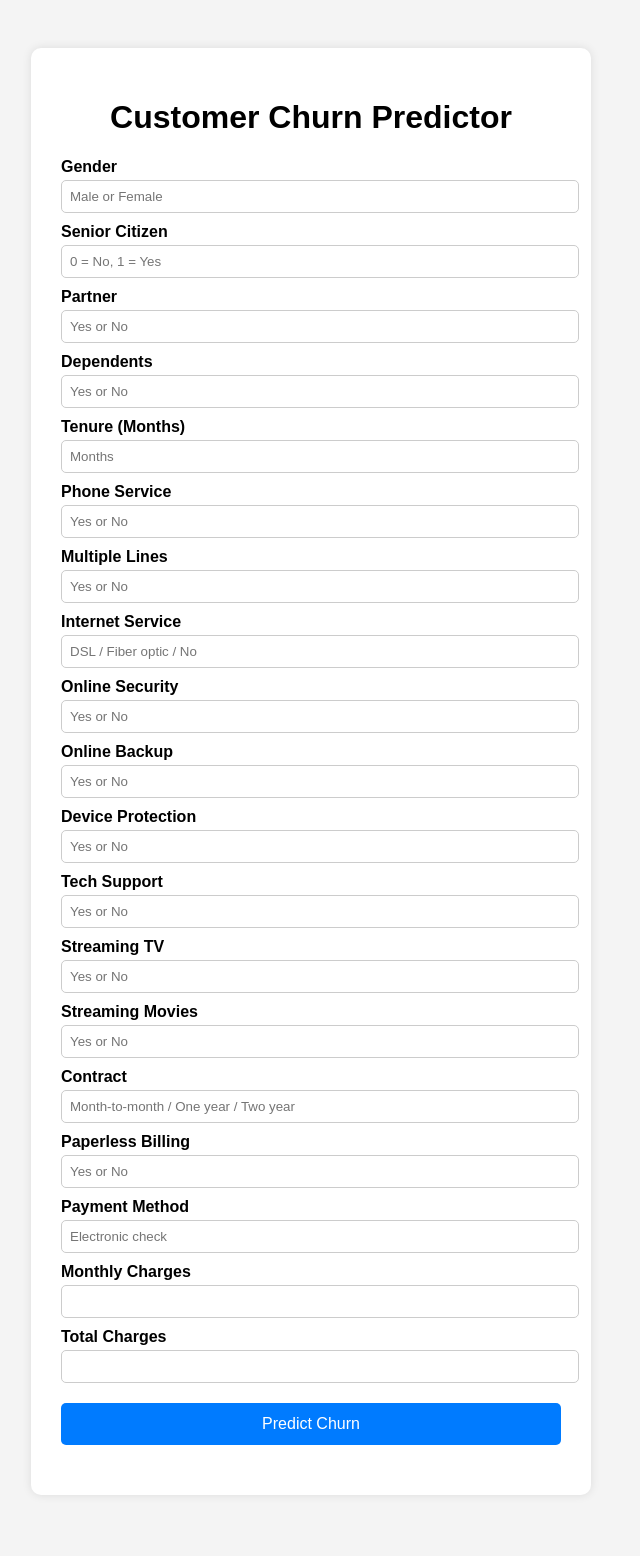
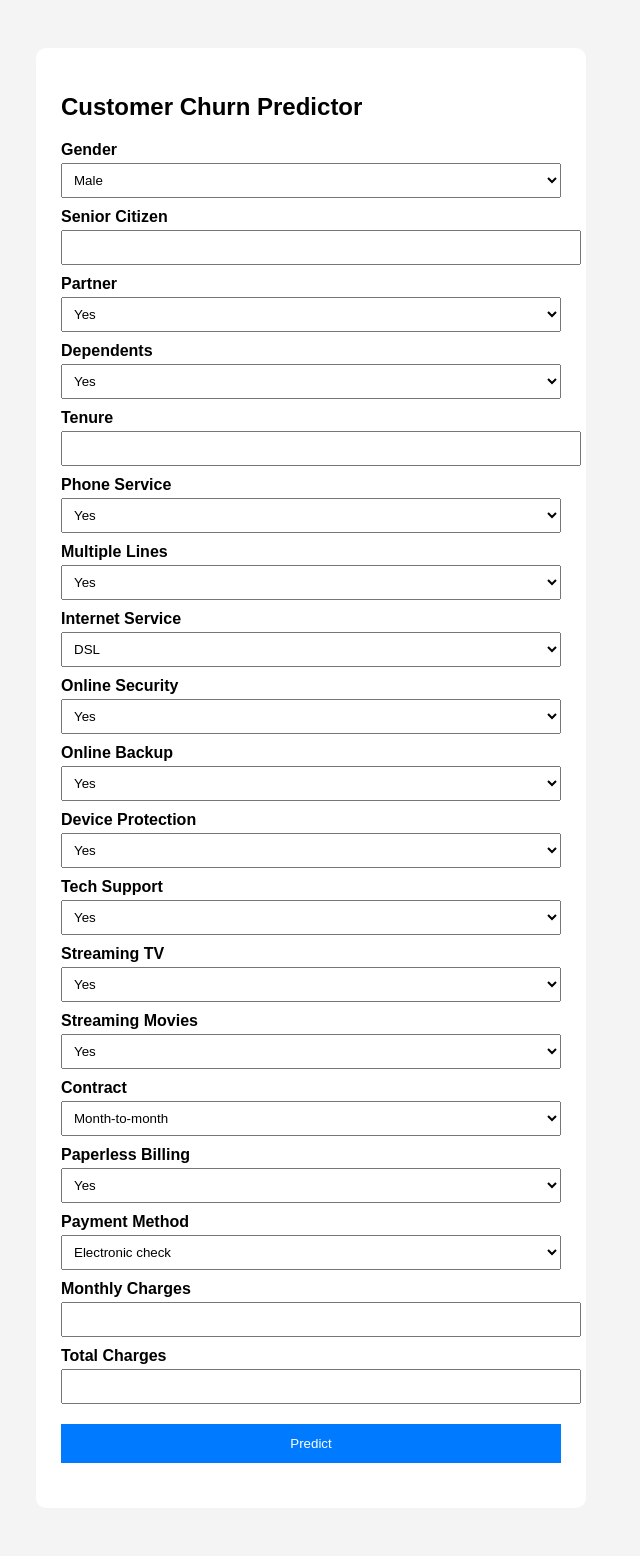
Before and after one commit to suryansh-369/customer-churn-predictor, a FastAPI app: page / in a window 1280 px wide. Shown: the whole page, without its empty margins (329-969 px from the left). Before the commit the page ends 1445 px from the top, so only its background shows below. Run offline with FastAPI, Linux system fonts and the light colour scheme; parts of the project's set-up code (start-up, migrations or seed data) failed here and were passed over.

Commit message:
Final UI fix

```diff
--- a/templates/index.html
+++ b/templates/index.html
@@ -5,8 +5,8 @@
 
     <style>
         body {
-            font-family: Arial, sans-serif;
-            background-color: #f4f4f4;
+            font-family: Arial;
+            background: #f4f4f4;
             padding: 40px;
         }
 
@@ -14,62 +14,35 @@
             width: 500px;
             margin: auto;
             background: white;
-            padding: 30px;
+            padding: 25px;
             border-radius: 10px;
-            box-shadow: 0px 0px 10px rgba(0,0,0,0.1);
-        }
-
-        h1 {
-            text-align: center;
         }
 
         label {
             font-weight: bold;
+            margin-top: 10px;
             display: block;
-            margin-top: 10px;
         }
 
-        input {
+        select, input {
             width: 100%;
             padding: 8px;
             margin-top: 4px;
-            border-radius: 5px;
-            border: 1px solid #ccc;
         }
 
         button {
+            margin-top: 20px;
+            padding: 12px;
             width: 100%;
-            padding: 12px;
-            margin-top: 20px;
-            background-color: #007bff;
+            background: #007bff;
             color: white;
             border: none;
-            border-radius: 5px;
-            cursor: pointer;
-            font-size: 16px;
-        }
-
-        button:hover {
-            background-color: #0056b3;
         }
 
         #result {
             margin-top: 20px;
-            font-size: 20px;
             font-weight: bold;
             text-align: center;
-        }
-
-        .loading {
-            color: orange;
-        }
-
-        .success {
-            color: green;
-        }
-
-        .error {
-            color: red;
         }
     </style>
 </head>
@@ -78,60 +51,116 @@
 
 <div class="container">
 
-    <h1>Customer Churn Predictor</h1>
+<h2>Customer Churn Predictor</h2>
 
 <form id="predictForm">
 
 <label>Gender</label>
-        <input type="text" id="gender" placeholder="Male or Female">
+<select id="gender">
+<option value="Male">Male</option>
+<option value="Female">Female</option>
+</select>
 
 <label>Senior Citizen</label>
-        <input type="number" id="SeniorCitizen" placeholder="0 = No, 1 = Yes">
+<input type="number" id="SeniorCitizen">
 
 <label>Partner</label>
-        <input type="text" id="Partner" placeholder="Yes or No">
+<select id="Partner">
+<option value="Yes">Yes</option>
+<option value="No">No</option>
+</select>
 
 <label>Dependents</label>
-        <input type="text" id="Dependents" placeholder="Yes or No">
+<select id="Dependents">
+<option value="Yes">Yes</option>
+<option value="No">No</option>
+</select>
 
-        <label>Tenure (Months)</label>
-        <input type="number" id="tenure" placeholder="Months">
+<label>Tenure</label>
+<input type="number" id="tenure">
 
 <label>Phone Service</label>
-        <input type="text" id="PhoneService" placeholder="Yes or No">
+<select id="PhoneService">
+<option value="Yes">Yes</option>
+<option value="No">No</option>
+</select>
 
 <label>Multiple Lines</label>
-        <input type="text" id="MultipleLines" placeholder="Yes or No">
+<select id="MultipleLines">
+<option value="Yes">Yes</option>
+<option value="No">No</option>
+<option value="No phone service">No phone service</option>
+</select>
 
 <label>Internet Service</label>
-        <input type="text" id="InternetService" placeholder="DSL / Fiber optic / No">
+<select id="InternetService">
+<option value="DSL">DSL</option>
+<option value="Fiber optic">Fiber optic</option>
+<option value="No">No</option>
+</select>
 
 <label>Online Security</label>
-        <input type="text" id="OnlineSecurity" placeholder="Yes or No">
+<select id="OnlineSecurity">
+<option value="Yes">Yes</option>
+<option value="No">No</option>
+<option value="No internet service">No internet service</option>
+</select>
 
 <label>Online Backup</label>
-        <input type="text" id="OnlineBackup" placeholder="Yes or No">
+<select id="OnlineBackup">
+<option value="Yes">Yes</option>
+<option value="No">No</option>
+<option value="No internet service">No internet service</option>
+</select>
 
 <label>Device Protection</label>
-        <input type="text" id="DeviceProtection" placeholder="Yes or No">
+<select id="DeviceProtection">
+<option value="Yes">Yes</option>
+<option value="No">No</option>
+<option value="No internet service">No internet service</option>
+</select>
 
 <label>Tech Support</label>
-        <input type="text" id="TechSupport" placeholder="Yes or No">
+<select id="TechSupport">
+<option value="Yes">Yes</option>
+<option value="No">No</option>
+<option value="No internet service">No internet service</option>
+</select>
 
 <label>Streaming TV</label>
-        <input type="text" id="StreamingTV" placeholder="Yes or No">
+<select id="StreamingTV">
+<option value="Yes">Yes</option>
+<option value="No">No</option>
+<option value="No internet service">No internet service</option>
+</select>
 
 <label>Streaming Movies</label>
-        <input type="text" id="StreamingMovies" placeholder="Yes or No">
+<select id="StreamingMovies">
+<option value="Yes">Yes</option>
+<option value="No">No</option>
+<option value="No internet service">No internet service</option>
+</select>
 
 <label>Contract</label>
-        <input type="text" id="Contract" placeholder="Month-to-month / One year / Two year">
+<select id="Contract">
+<option value="Month-to-month">Month-to-month</option>
+<option value="One year">One year</option>
+<option value="Two year">Two year</option>
+</select>
 
 <label>Paperless Billing</label>
-        <input type="text" id="PaperlessBilling" placeholder="Yes or No">
+<select id="PaperlessBilling">
+<option value="Yes">Yes</option>
+<option value="No">No</option>
+</select>
 
 <label>Payment Method</label>
-        <input type="text" id="PaymentMethod" placeholder="Electronic check">
+<select id="PaymentMethod">
+<option value="Electronic check">Electronic check</option>
+<option value="Mailed check">Mailed check</option>
+<option value="Bank transfer (automatic)">Bank transfer (automatic)</option>
+<option value="Credit card (automatic)">Credit card (automatic)</option>
+</select>
 
 <label>Monthly Charges</label>
 <input type="number" step="0.01" id="MonthlyCharges">
@@ -139,7 +168,7 @@
 <label>Total Charges</label>
 <input type="number" step="0.01" id="TotalCharges">
 
-        <button type="submit">Predict Churn</button>
+<button type="submit">Predict</button>
 
 </form>
 
@@ -148,18 +177,11 @@
 </div>
 
 <script>
-
 document.getElementById("predictForm").addEventListener("submit", async function(e){
 
 e.preventDefault();
 
-    const resultBox = document.getElementById("result");
-
-    resultBox.className = "loading";
-    resultBox.innerText = "Predicting...";
-
 const payload = {
-
 gender: document.getElementById("gender").value,
 SeniorCitizen: parseInt(document.getElementById("SeniorCitizen").value),
 Partner: document.getElementById("Partner").value,
@@ -179,42 +201,19 @@ document.getElementById("predictForm").addEventListener("submit", async function
 PaymentMethod: document.getElementById("PaymentMethod").value,
 MonthlyCharges: parseFloat(document.getElementById("MonthlyCharges").value),
 TotalCharges: parseFloat(document.getElementById("TotalCharges").value)
-
 };
 
-    console.log("Payload Sent:", payload);
-
-    try {
-
-        const response = await fetch("/predict", {
+const res = await fetch("/predict", {
 method: "POST",
-            headers: {
-                "Content-Type": "application/json"
-            },
+headers: {"Content-Type": "application/json"},
 body: JSON.stringify(payload)
 });
 
-        const data = await response.json();
-
-        console.log("API Response:", data);
-
-        resultBox.className = "success";
-
-        resultBox.innerText =
-            "Prediction: " + data.prediction +
-            " | Probability: " + data.probability;
-
-    } catch(error) {
-
-        console.log(error);
-
-        resultBox.className = "error";
-        resultBox.innerText = "Error connecting to API";
-
-    }
+const data = await res.json();
+document.getElementById("result").innerText =
+"Prediction: " + data.prediction + " | Prob: " + data.probability;
 
 });
-
 </script>
 
 </body>
```
Lines whose indentation alone changed are shown as unchanged.
